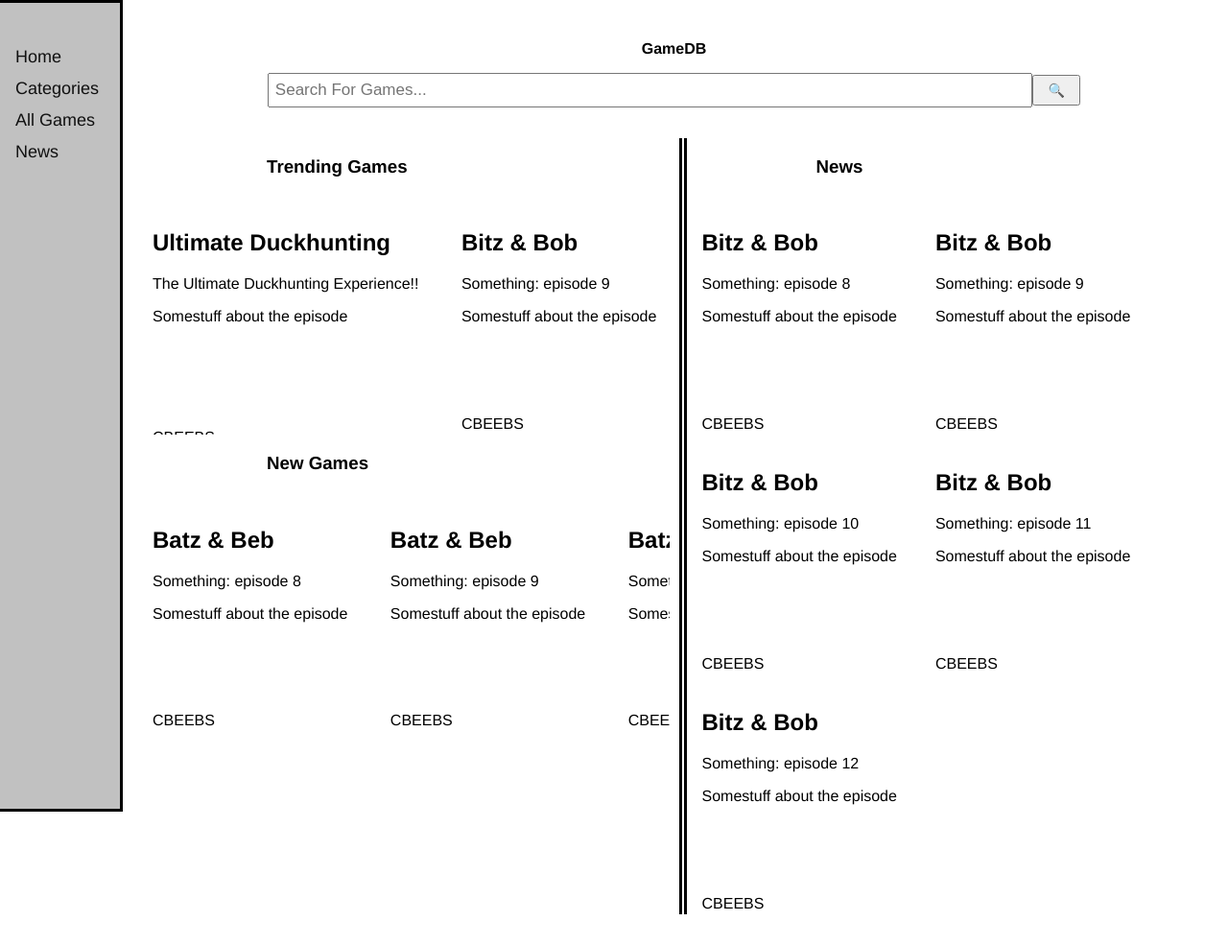
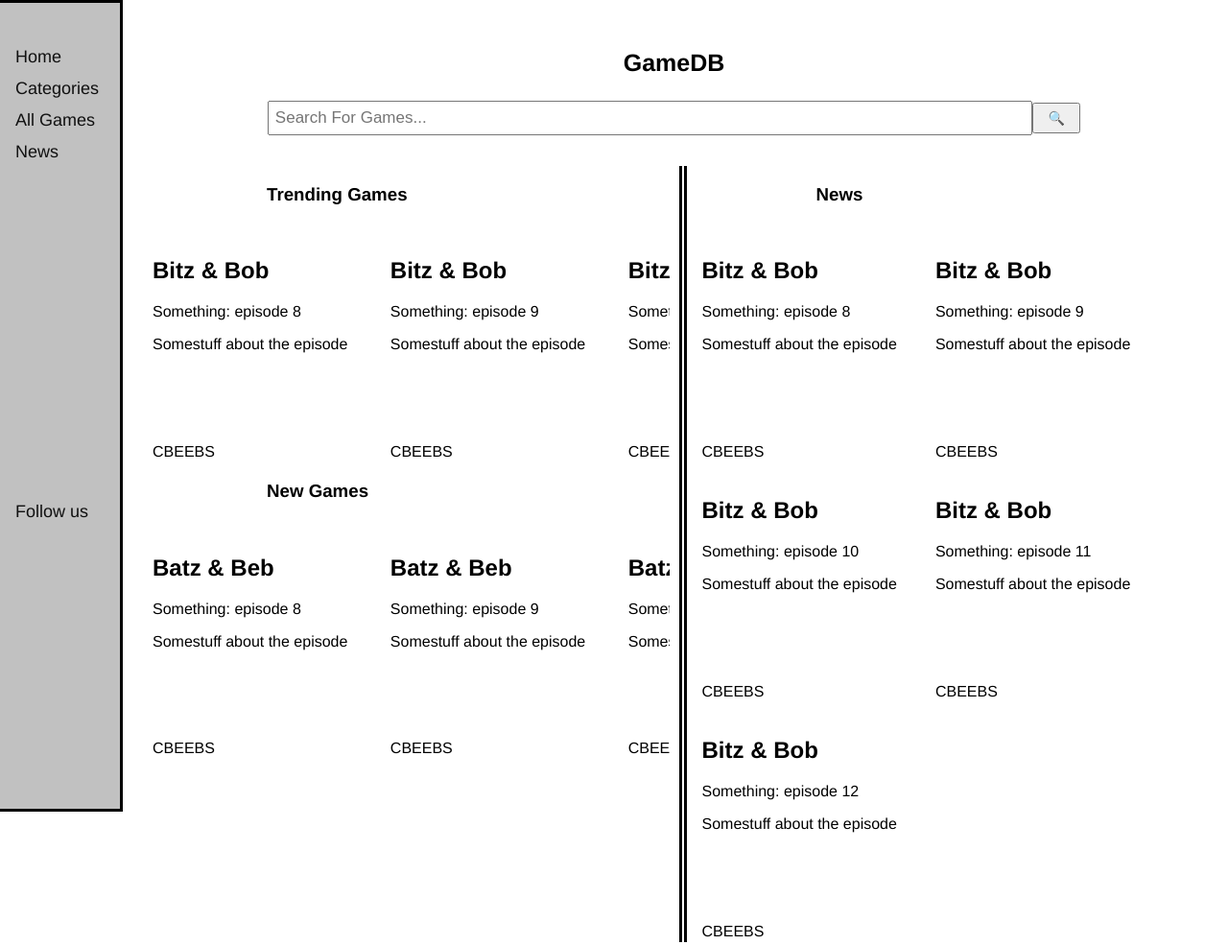
Before and after one commit to ThatGuyCalledGuy/Work-Experience-Project, a plain HTML site: page index.html in a window 1280 px wide. Shown: the whole page at 96% size. Before the commit the page ends 961 px from the top, so only its background shows below. Drawn offline with Linux system fonts and the light colour scheme.

Commit message:
Update index.html

```diff
--- a/index.html
+++ b/index.html
@@ -6,12 +6,14 @@
   <body>
 <div class="pageborder">
   <a class="" href="index.html"> Home </a>
-  <a class="" href="categories.html"> Categories </a>
+  <a class="" href="#categories"> Categories </a>
   <a class="" href="#allgames"> All Games </a>
-  <a class="" href="#news"> News </a>
+  <a class="" href="www.bbc.co.uk"> News </a>
+  <br><br><br><br><br><br><br><br><br><br><br><br><br><br><br><br><br><br><br>
+  <a class="" href="#SocialMediaLinks"> Follow us </a>
 </div>
     <div style="margin-left:125px;text-align:center;">
-      <p style="text-align:center;"><b>GameDB</b></p>
+      <p style="text-align:center;font-size: 25px;"><b>GameDB</b></p>
       <form class="searchbar">
      <input type="text" placeholder="Search For Games..."><input id="Submit"type="submit" value="&#128269;">
       </form>
@@ -22,8 +24,8 @@
         <div class="newslist">
           <article class="newsitem">
             <div class="newsitemtext">
-              <h2 class="newsitemheading">Ultimate Duckhunting</h2>
-              <p class="newsitempara">The Ultimate Duckhunting Experience!!</p>
+              <h2 class="newsitemheading"> Bitz &amp; Bob </h2>
+              <p class="newsitempara"> Something: episode 8 </p>
               <p class="newsitempara"> Somestuff about the episode</p>
             </div>
             <div class="newsitemchannel"> Cbeebs </div>
```
